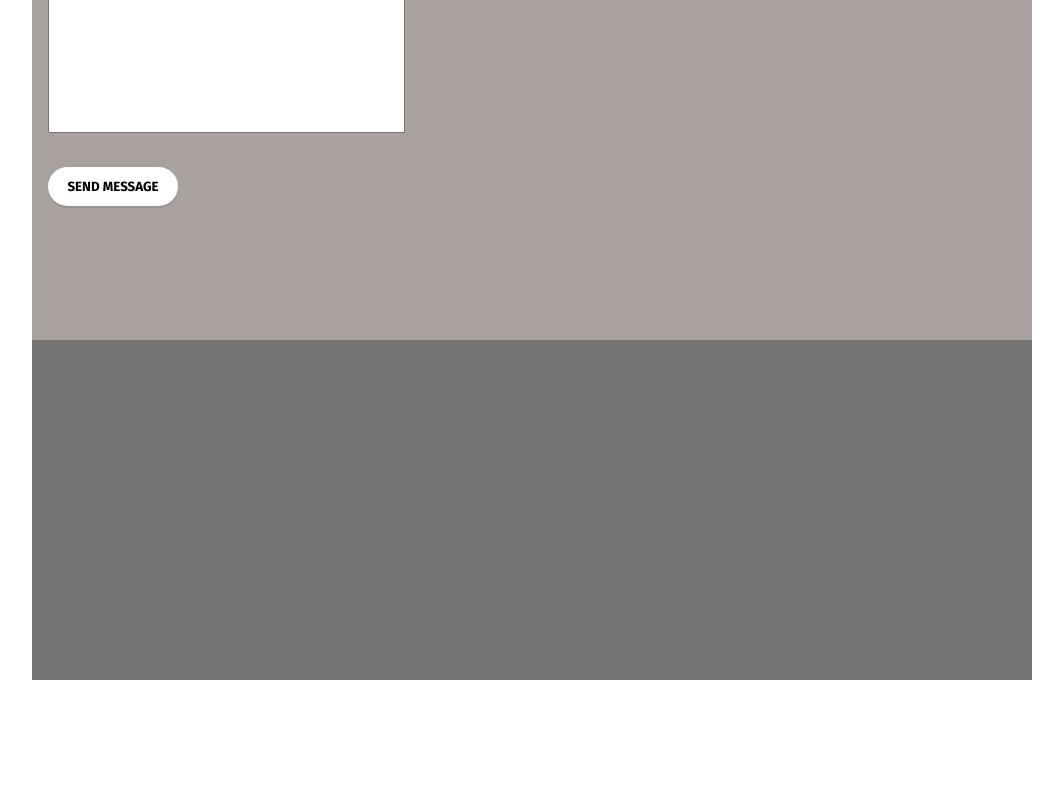
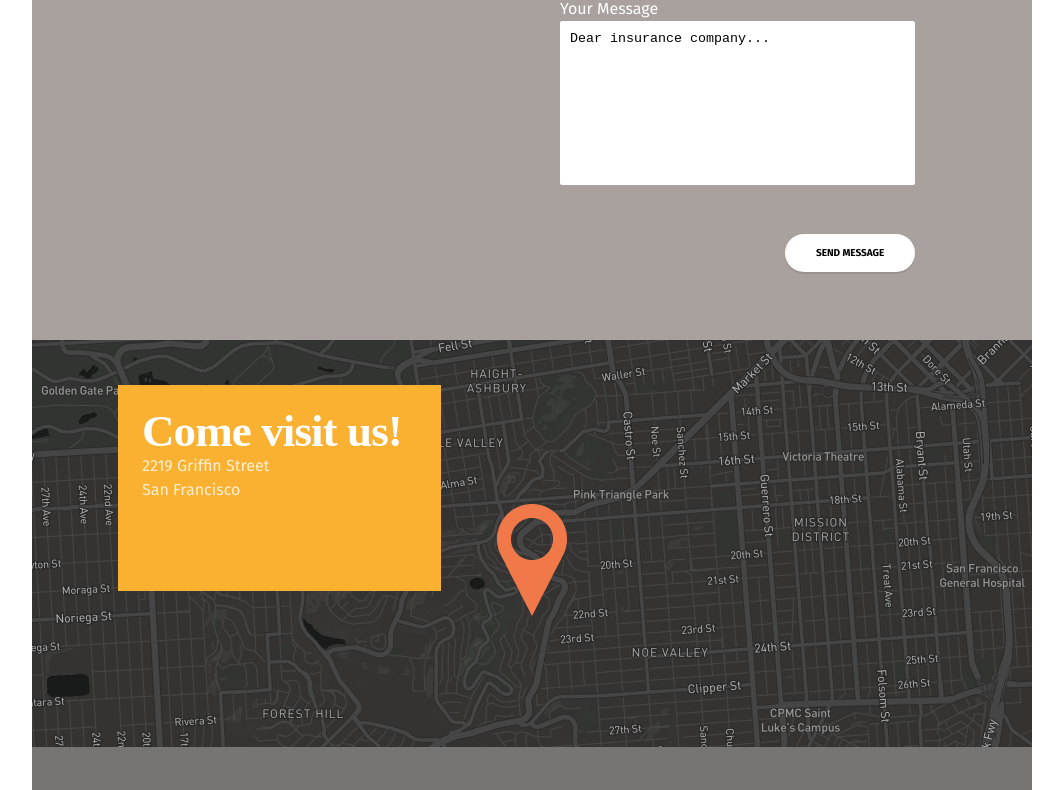
Before and after one commit to AlaaDan/Group-Website, a plain HTML site: page contact.html in a window 1280 px wide. Shown: the part 604-1394 px from the top of the page, without its empty margins (108-1171 px from the left). Before the commit the page ends 1284 px from the top, so only its background shows below. Drawn offline with Linux system fonts and the light colour scheme; a web font is replaced by a local one.

Commit message:
finished contact page

```diff
--- a/contact.html
+++ b/contact.html
@@ -12,21 +12,29 @@
         <h1>Oh hello there!</h1>
     </header>
     <nav class="menu">
-        <p>Home</p>
-        <p>Our Offer</p>
-        <p>Why us</p>
-        <p>Contact</p>
+        <p class="grow">Home</p>
+        <p class="grow">Our Offer</p>
+        <p class="grow">Why us</p>
+        <p class="grow">Contact</p>
     </nav>
     <section class="mail">
-        <h1>Whats on your mind?</h1>
+        <h1>Whats on your <br> mind?</h1>
         <form action="mailto:audio-net@hotmail.com" method="post" enctype="text/plain">
             <p>Your Email</p>
             <textarea name="yourEmail" rows="2" cols="40"></textarea>
             <p>Your Message</p>
             <textarea name="yourMessage" rows="10" cols="40">Dear insurance company...</textarea><br>
-            <button><a href="#">SEND MESSAGE</a></button>
+            <button class="grow"><a href="#">SEND MESSAGE</a></button>
           </form>
     </section>
+    <div class="map">
+        <div class="map_square">
+            <h1>Come visit us!</h1>
+            <p>2219  Griffin Street</p>
+            <p>San Francisco</p>
+        </div>
+        <img src="../img/needle.png" alt="">
+    </div>
     <footer></footer>
 </body>
 </html>
--- a/css/styles.css
+++ b/css/styles.css
@@ -50,6 +50,7 @@ button {
     font-family: 'Fira Sans', sans-serif;
     font-weight: 700;
     font-style: normal;
+    font-size: 10px;
 }
 
 
@@ -102,6 +103,12 @@ header h1 {
     background-color: #FFB939;
 }
 
+.header_side_box_red p, .header_side_box_yellow p {
+    font-size: 11px;
+    opacity: 50%;
+    font-weight: 700;
+}
+
 h3 {
     color: #fff;
     font-family: 'Frank Ruhl Libre', serif;
@@ -114,6 +121,7 @@ h4 {
     font-family: 'Frank Ruhl Libre', serif;
     font-size: 16px;
     font-weight: 700;
+    margin-top: -2rem ;
 }
 
 .menu {
@@ -150,7 +158,7 @@ body div p:nth-child(1) {
 .financial {
     grid-column: 2 / 4;
     grid-row: 2 / 3;
-    margin: 0;
+    margin-top: 70px;
     margin-left: 20px;
     color: #fff;
 }
@@ -169,6 +177,7 @@ body div p:nth-child(1) {
     font-size: 14px;
     font-weight: 500;
     line-height: 24px;
+    margin: 70px 0px 0px 20px;
 }
 
 
@@ -181,7 +190,7 @@ body div p:nth-child(1) {
     border-radius: 5px;
     background-repeat: no-repeat;
     position: relative;
-    bottom: 20px;
+    bottom: 40px;
 }
 
 .card_1 {
@@ -212,7 +221,7 @@ body div p:nth-child(1) {
     background: #FFFFFF;
     box-shadow: 0px 4px 4px rgba(0, 0, 0, 0.1);
     border-radius: 5px;
-    margin: 80px 20px 20px 20px;
+    margin: 50px 20px 20px 20px;
     text-align: center;
 }
 
@@ -220,9 +229,9 @@ body div p:nth-child(1) {
     font-weight: 700;
     font-size: 11px;
     line-height: 18px;
-    margin: 10px;
     color: #00000099;
     opacity: 60%;
+    padding: 1rem;
 }
 
 .white_box_1 {
@@ -356,25 +365,78 @@ body nav p:nth-child(4) {
     color: #000;
 }
 
-/* gör grid */
 .mail{
     width: 1000px;
     height: 544px;
     background-color: #A9A19E;
     display: flex;
     flex-direction: column;
-    padding:1rem;
+    padding: 3rem;
+    display: flex;
+    flex-direction: row;
+    justify-content: space-around;
+    padding-top: 6rem;
 }
 
 textarea{
     resize: none;
     padding: 10px;
+    border: none;
+    border-radius: 2px;
 }
-
 
 form p{
     color: white;
+    margin-top: 1rem;
 }
-/* form button{
 
-} */
+form{
+    flex-direction: column;
+    display: flex;
+}
+
+form button{
+    align-self: flex-end;
+    margin-bottom: 20px;
+}
+
+.mail h1{
+    color: white;
+}
+
+.map{
+    display: flex;
+    width: 1000px;
+    height: 407px;
+    background-image: url(../img/map-contact.png);
+    color: #fff;
+}
+
+.map_square{
+    width: 323px;
+    height: 206px;
+    background-color: #FAB131;
+    padding: 1.5rem;
+    margin: 45px 0 auto 86px;
+}
+
+.map_square p{
+    color: #fff;
+    opacity: 80%;
+}
+
+.map img{
+    width: 70px;
+    height: 112px;
+    margin-top: 2rem;
+    margin-left: 3.5rem;
+    align-self: center;
+}
+
+.grow {
+    transition: all .2s ease-in-out;
+    }
+
+.grow:hover {
+    transform: scale(1.1);
+    }
```
Also changed, not shown: index.html (+12 -12 lines).
